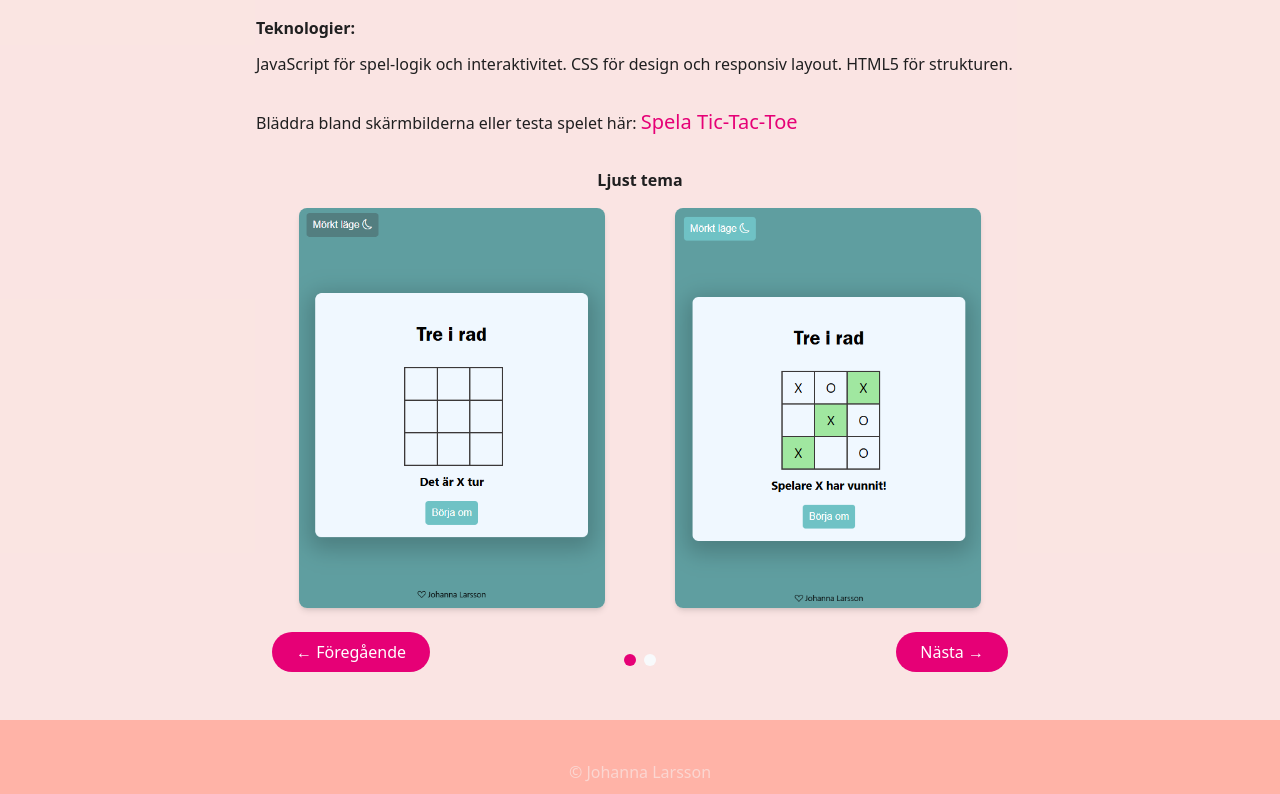
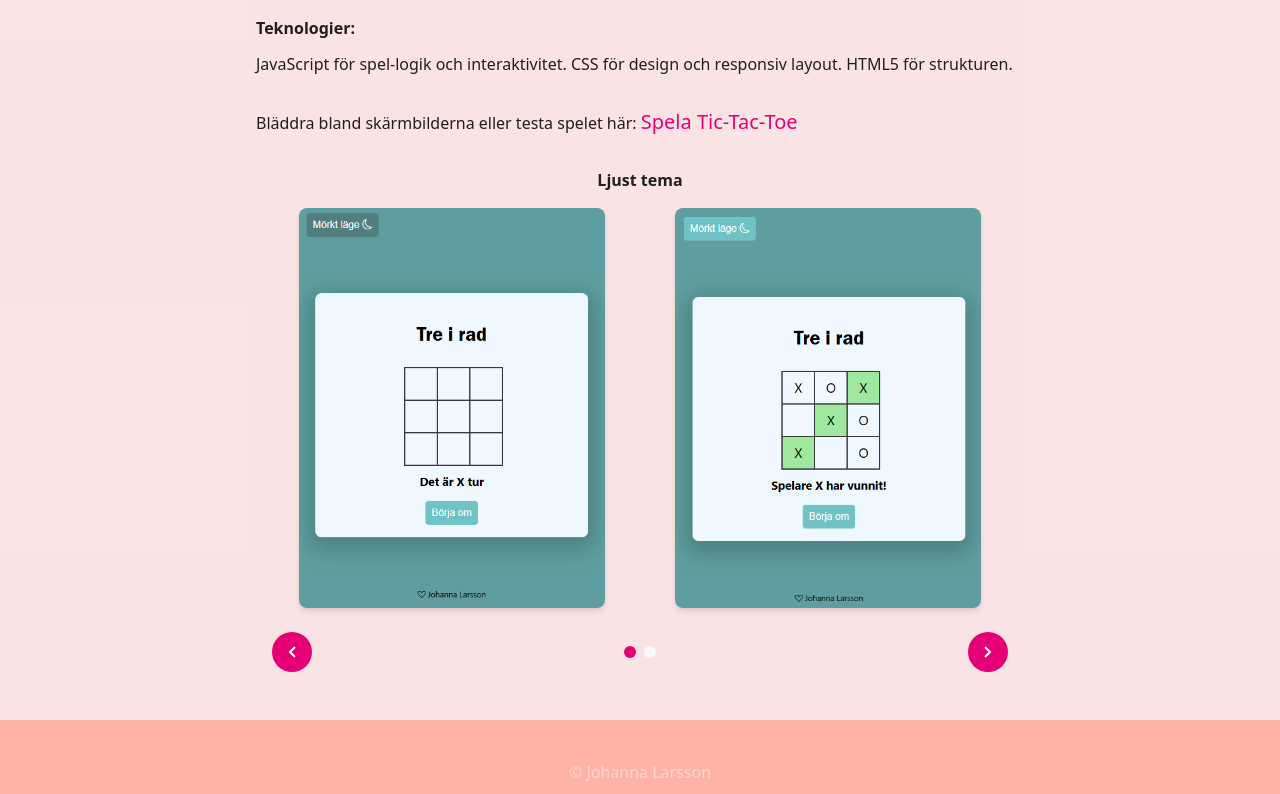
Before and after one commit to johannaskl/MyJourney, a React (Vite) app: page /portfolio in a window 1280 px wide. Shown: the part 718-1512 px from the top of the page. Built offline with nearby package versions, Linux system fonts and the light colour scheme; the HTML template or start-up script is replaced by a standard one.

Commit message:
change btn for img

```diff
--- a/src/components/TicTacToe/TicTacToe.jsx
+++ b/src/components/TicTacToe/TicTacToe.jsx
@@ -92,13 +92,20 @@ function TicTacToe() {
         <div className="grid grid-cols-3 items-center mt-6">
 
           <div className="flex justify-start">
-            <button onClick={prevSlide} aria-label="Föregående bilder" className="bg-pink-600 hover:bg-pink-700 text-white rounded-full px-4 sm:px-6 py-2 transition cursor-pointer">
-              ← Föregående
+            <button onClick={prevSlide} aria-label="Föregående bilder" className="bg-pink-600 hover:bg-pink-700 text-white rounded-full p-2 transition cursor-pointer">
+              <svg xmlns="http://www.w3.org/2000/svg"
+                width={24}
+                height={24}
+                fill="currentColor"
+                viewBox="0 0 24 24"
+              >
+                <path d="M14.29 6.29 8.59 12l5.7 5.71 1.42-1.42-4.3-4.29 4.3-4.29z" />
+              </svg>
             </button>
           </div>
 
           {/* Prickar */}
-          <div className="flex justify-center gap-2 mt-4">
+          <div className="flex justify-center gap-2">
             {imageGroups.map((_, index) => (
               <button
                 key={index}
@@ -114,8 +121,15 @@ function TicTacToe() {
           </div>
 
           <div className="flex justify-end">
-            <button onClick={nextSlide} aria-label="Nästa bilder" className="bg-pink-600 hover:bg-pink-700 text-white rounded-full px-4 sm:px-6 py-2 transition cursor-pointer">
-              Nästa →
+            <button onClick={nextSlide} aria-label="Nästa bilder" className="bg-pink-600 hover:bg-pink-700 text-white rounded-full p-2 transition cursor-pointer">
+              <svg xmlns="http://www.w3.org/2000/svg"
+                width={24}
+                height={24}
+                fill="currentColor"
+                viewBox="0 0 24 24"
+              >
+                <path d="m9.71 17.71 5.7-5.71-5.7-5.71-1.42 1.42 4.3 4.29-4.3 4.29z" />
+              </svg>
             </button>
           </div>
 
```
